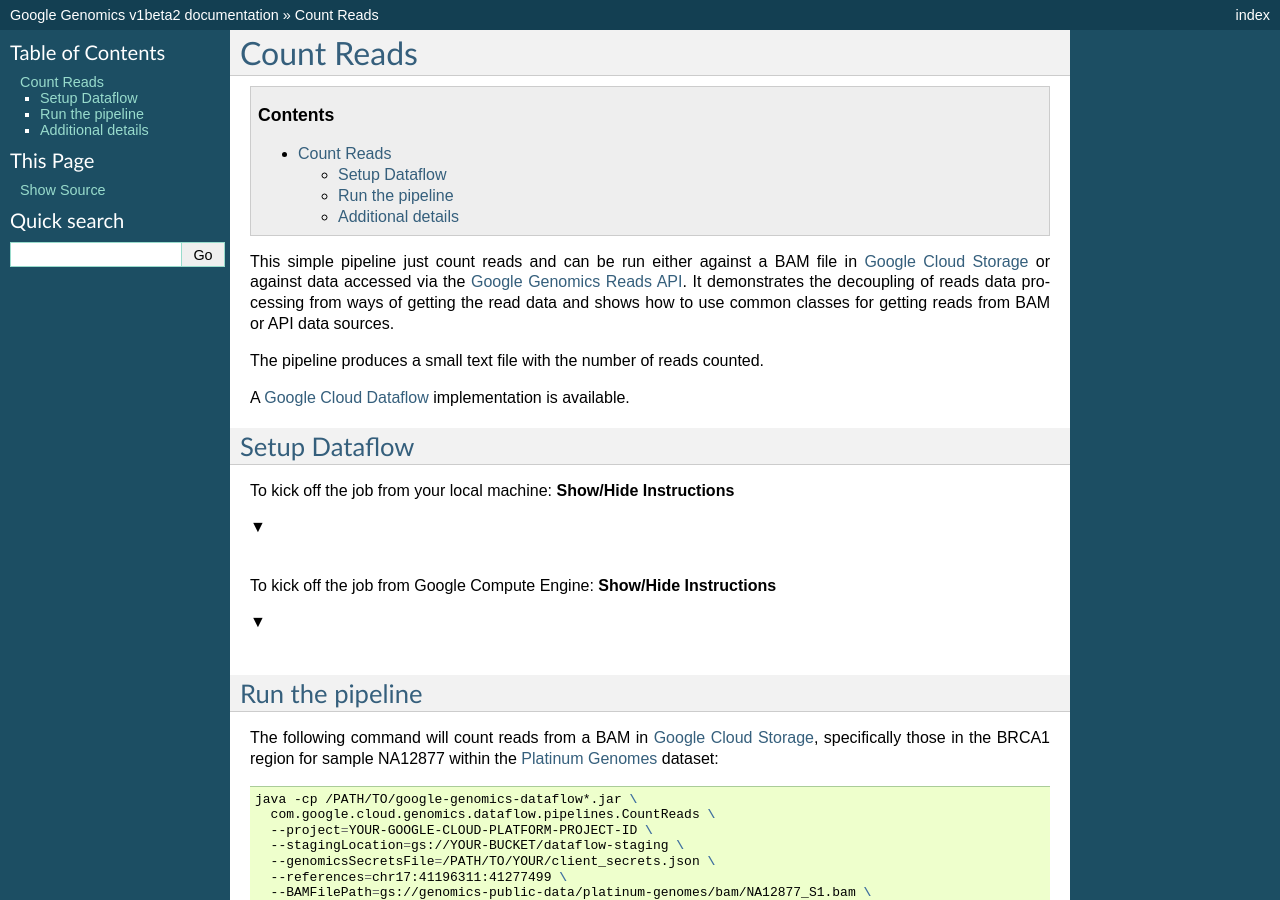
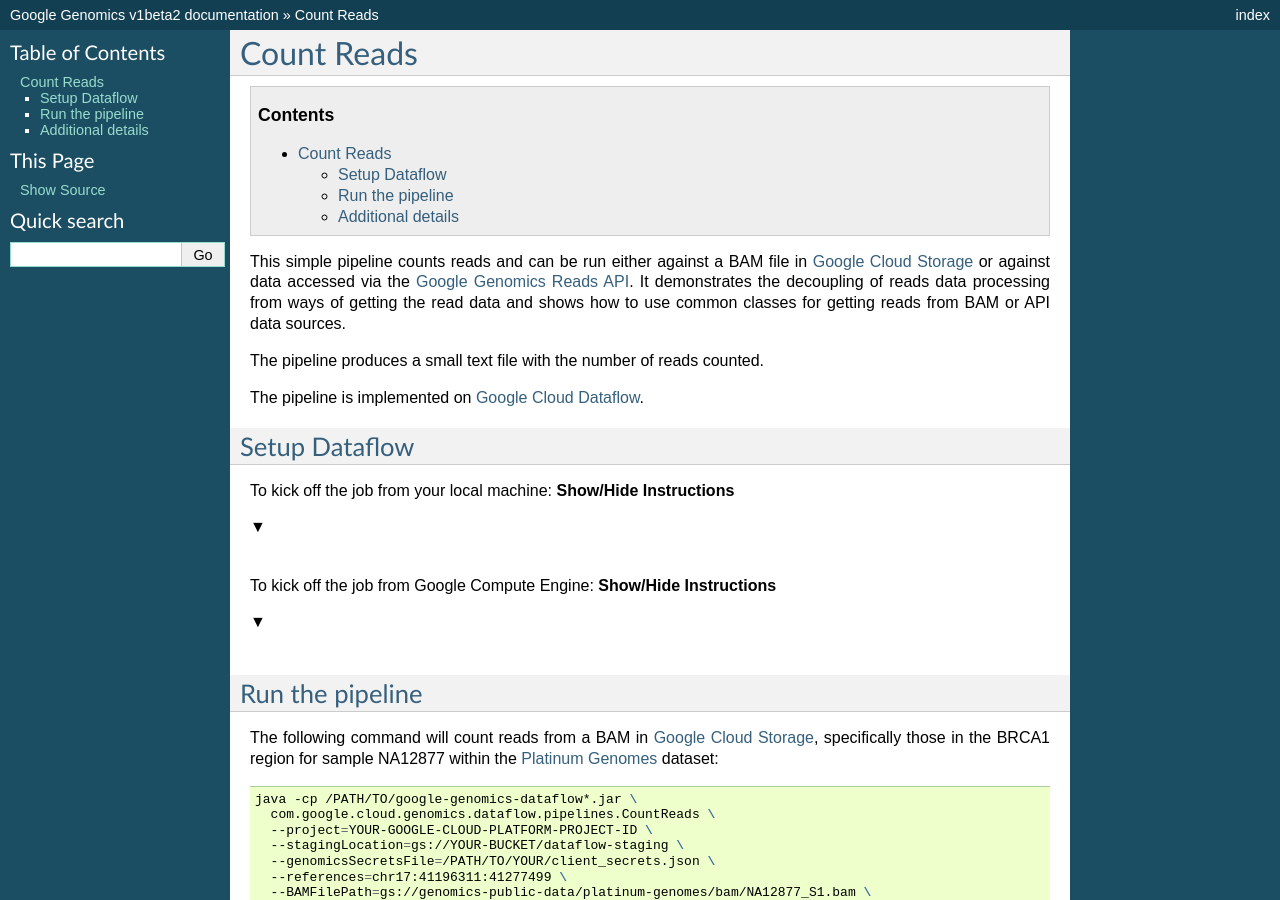
Before and after one commit to googlegenomics/readthedocs, a Sphinx documentation site: the page built from docs/source/use_cases/analyze_reads/count_reads.rst, in a window 1280 px wide and 900 px high. Built offline with Sphinx 7.4.7, drawn with Linux system fonts in a browser that asks for light colours.

Commit message:
Small edits to the pipeline description

```diff
--- a/docs/source/use_cases/analyze_reads/count_reads.rst
+++ b/docs/source/use_cases/analyze_reads/count_reads.rst
@@ -6,14 +6,14 @@
 
 .. contents::
 
-This simple pipeline just count reads and can be run either against a BAM file
+This simple pipeline counts reads and can be run either against a BAM file
 in `Google Cloud Storage`_ or against data accessed via the `Google Genomics Reads API`_.
 It demonstrates the decoupling of reads data processing from ways of getting the read data
 and shows how to use common classes for getting reads from BAM or API data sources.
 
 The pipeline produces a small text file with the number of reads counted.
 
-A `Google Cloud Dataflow`_ implementation is available.
+The pipeline is implemented on `Google Cloud Dataflow`_.
 
 Setup Dataflow
 --------------
@@ -25,7 +25,8 @@
 Run the pipeline
 ----------------
 
-The following command will count reads from a BAM in `Google Cloud Storage`_, specifically those in the BRCA1 region for sample NA12877 within the `Platinum Genomes`_ dataset:
+The following command will count reads from a BAM in `Google Cloud Storage`_,
+specifically those in the BRCA1 region for sample NA12877 within the `Platinum Genomes`_ dataset:
 
 .. code-block:: shell
 
@@ -51,7 +52,9 @@
     --readGroupSetId=CMvnhpKTFhD3he72j4KZuyc \
     --output=gs://YOUR-BUCKET/dataflow-output/NA12877-API-reads.tsv
 
-The above command lines run the pipeline over a small portion of the genome, only taking a few minutes.  If modified to run over a larger portion of the genome or the entire genome, it may take a few hours depending upon how many machines are configured to run concurrently via ``--numWorkers``.
+The above command lines run the pipeline over a small portion of the genome, only taking a few minutes.
+If modified to run over a larger portion of the genome or the entire genome, it may take a few hours
+depending upon how many machines are configured to run concurrently via ``--numWorkers``.
 
 To run this pipeline over a large portion of the genome:
 
```
